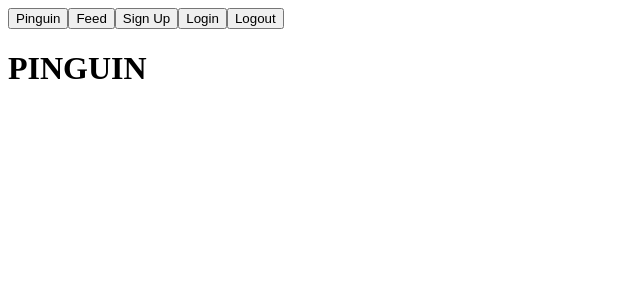
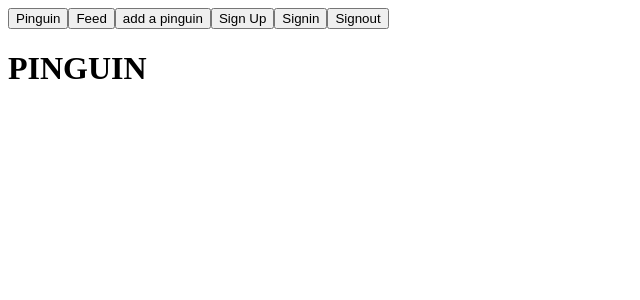
Before and after one commit to hrr-penguin/pinguin, a React app: page / in a window 1280 px wide. Shown: the top 300 px of the page, without its empty margins (0-640 px from the left). Built offline with nearby package versions, Linux system fonts and the light colour scheme; the HTML template or start-up script is replaced by a standard one.

Commit message:
add a pinguin

```diff
--- a/client/src/app.jsx
+++ b/client/src/app.jsx
@@ -1,9 +1,10 @@
 import React from 'react';
-import { Router, Route, Link } from 'react-router'
+import { Router, Route, Link } from 'react-router';
 
 class App extends React.Component {
+
   navigate() {
-    this.props.history.pushState(null, "/")
+    this.props.history.pushState(null, "/");
   }
 
   render() {
@@ -11,12 +12,12 @@ class App extends React.Component {
       <div>
         <Link to="/pinguin"><button>Pinguin</button></Link>
         <Link to="/feed"><button>Feed</button></Link>
+        <Link to="/addpinguin"><button>add a pinguin</button></Link>
         <Link to="/signup"><button>Sign Up</button></Link>
-        <Link to="/signin"><button>Login</button></Link>
-        <Link to="/signin"><button>Logout</button></Link>
+        <Link to="/signin"><button>Signin</button></Link>
+        <Link to="/signin"><button>Signout</button></Link>
         {this.props.children}
       </div>
-
     )
   }
 }
--- a/client/src/index.js
+++ b/client/src/index.js
@@ -1,23 +1,25 @@
 
 import React from 'react';
-import ReactDOM from "react-dom";
-import { Router, Route, IndexRoute, hashHistory } from "react-router";
+import ReactDOM from 'react-dom';
+import { Router, Route, IndexRoute, hashHistory } from 'react-router';
 
 import App from './app.jsx';
-import Pinguin from "./pages/Pinguin";
-import Feed from "./pages/Feed";
-import Signup from "./pages/Signup";
-import Signin from "./pages/Signin";
-import Signout from "./pages/Signout";
+import Pinguin from './pages/Pinguin';
+import Feed from './pages/Pinguin';
+import AddPinguin from './pages/AddPinguin';
+import Signup from './pages/Signup';
+import Signin from './pages/Signin';
+import Signout from './pages/Signout';
 
 ReactDOM.render(
-  <Router history={hashHistory}>
-    <Route path="/" component={App}>
-      <IndexRoute component={Pinguin}></IndexRoute>
-      <Route path="pinguin" component={Pinguin} />
-      <Route path="feed" component={Feed} />
-      <Route path="signup" component={Signup} />
-      <Route path="signin" component={Signin} />
+  <Router history={ hashHistory } >
+    <Route path="/" component={ App } >
+      <IndexRoute component={ Pinguin }></IndexRoute>
+      <Route path="pinguin" component={ Pinguin } />
+      <Route path="addpinguin" component={ AddPinguin } />
+      <Route path="feed" component={ Feed } />
+      <Route path="signup" component={ Signup } />
+      <Route path="signin" component={ Signin } />
     </Route>
   </Router>
   , document.getElementById('app')
--- /dev/null
+++ b/client/src/pages/addPinguin.jsx
@@ -0,0 +1,45 @@
+import React from 'react';
+import Util from '../service.js';
+
+class AddPinguin extends React.Component {
+  constructor(props) {
+    super(props);
+    this.state = {
+      url: ''
+    };
+    this.handleChange = this.handleChange.bind(this);
+    this.handleSubmit = this.handleSubmit.bind(this);
+  }
+
+  handleChange(event) {
+    this.setState({ url: event.target.value });
+  }
+
+  handleSubmit(event) {
+    Util.addFeed({url: this.state.url})
+      .then( (data) => {
+        alert('RSS Feed has been added successfully!');
+        console.log('success', data);
+      })
+      .catch( (err) => {
+        console.log(err);
+      });
+    event.preventDefault();
+  }
+
+  render() {
+    return (
+      <div>
+        <h1>Add a Pinguin</h1>
+        <form onSubmit={this.handleSubmit}>
+            <label>
+            Add RSS Feed URL: <input type="text" name="url" value={this.state.url} onChange={this.handleChange}/>
+          </label>
+          <button type="submit"> Submit </button>
+        </form>
+      </div>
+    )
+  }
+}
+
+export default AddPinguin;
```
Also changed, not shown: client/src/service.js (+10 -11 lines).
